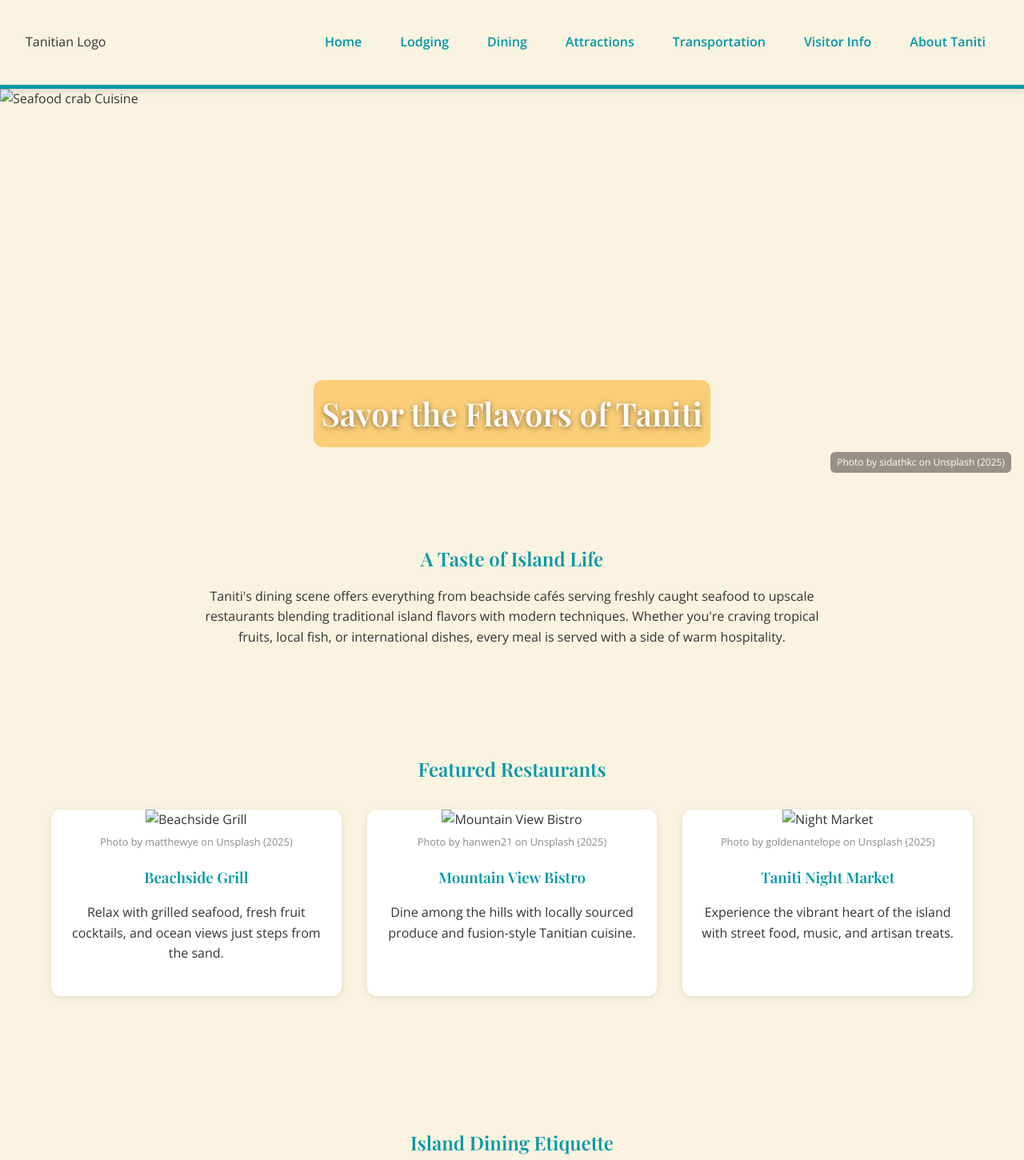
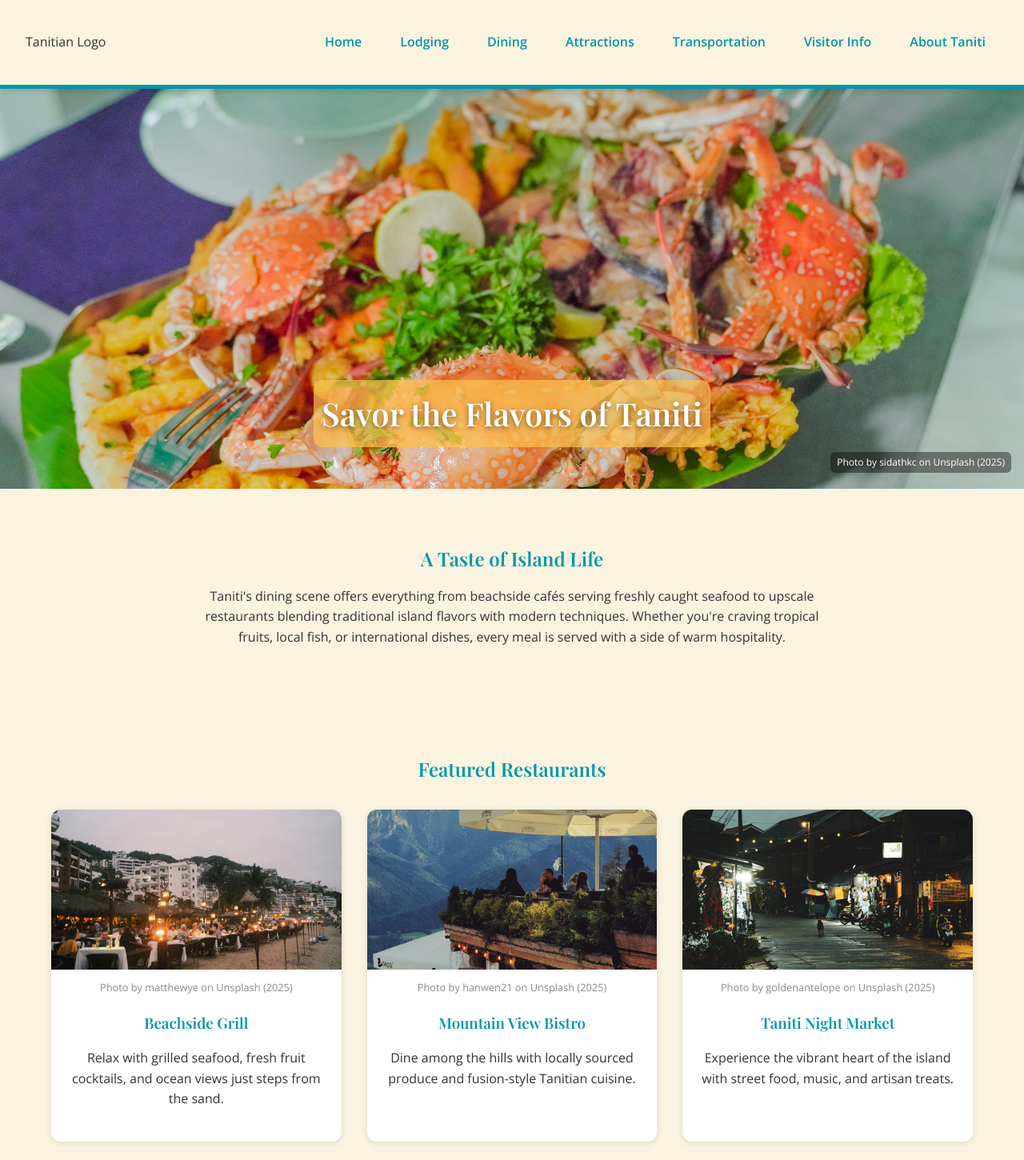
Before and after one commit to Dinbarkus/Taniti-Prototype, a plain HTML site: page dining.html in a window 1280 px wide. Shown: the top 1450 px of the page at 80% size. Drawn offline with nearby package versions, Linux system fonts and the light colour scheme; the site is published under a folder, as on GitHub Pages, so addresses that start at the root find nothing.

Commit message:
Update dining.html
Removed "/" from links

```diff
--- a/dining.html
+++ b/dining.html
@@ -32,7 +32,7 @@
 
   <!-- HERO -->
   <section class="hero">
-    <img src="/Assets/seafood_crab_plate.jpg" alt="Seafood crab Cuisine" class="hero-bg"> <!-- https://unsplash.com/@sidathkc -->
+    <img src="Assets/seafood_crab_plate.jpg" alt="Seafood crab Cuisine" class="hero-bg"> <!-- https://unsplash.com/@sidathkc -->
     <h1 class="hero-title">Savor the Flavors of Taniti</h1>
     <p class="hero-caption">Photo by sidathkc on Unsplash (2025)</p>
   </section>
@@ -56,19 +56,19 @@
       <h2>Featured Restaurants</h2>
       <div class="card-grid">
         <div class="card">
-          <img src="/Assets/beach_grill.jpg" alt="Beachside Grill"> <!-- https://unsplash.com/@matthewye -->
+          <img src="Assets/beach_grill.jpg" alt="Beachside Grill"> <!-- https://unsplash.com/@matthewye -->
           <div class="card-caption">Photo by matthewye on Unsplash (2025)</div>
           <h3>Beachside Grill</h3>
           <p>Relax with grilled seafood, fresh fruit cocktails, and ocean views just steps from the sand.</p>
         </div>
         <div class="card">
-          <img src="/Assets/mountain_bistro.jpg" alt="Mountain View Bistro"> <!-- https://unsplash.com/@hanwen21 -->
+          <img src="Assets/mountain_bistro.jpg" alt="Mountain View Bistro"> <!-- https://unsplash.com/@hanwen21 -->
           <div class="card-caption">Photo by hanwen21 on Unsplash (2025)</div>
           <h3>Mountain View Bistro</h3>
           <p>Dine among the hills with locally sourced produce and fusion-style Tanitian cuisine.</p>
         </div>
         <div class="card">
-          <img src="/Assets/night_market.jpg" alt="Night Market"> <!-- https://unsplash.com/@goldenantelope -->
+          <img src="Assets/night_market.jpg" alt="Night Market"> <!-- https://unsplash.com/@goldenantelope -->
           <div class="card-caption">Photo by goldenantelope on Unsplash (2025)</div>
           <h3>Taniti Night Market</h3>
           <p>Experience the vibrant heart of the island with street food, music, and artisan treats.</p>
```
